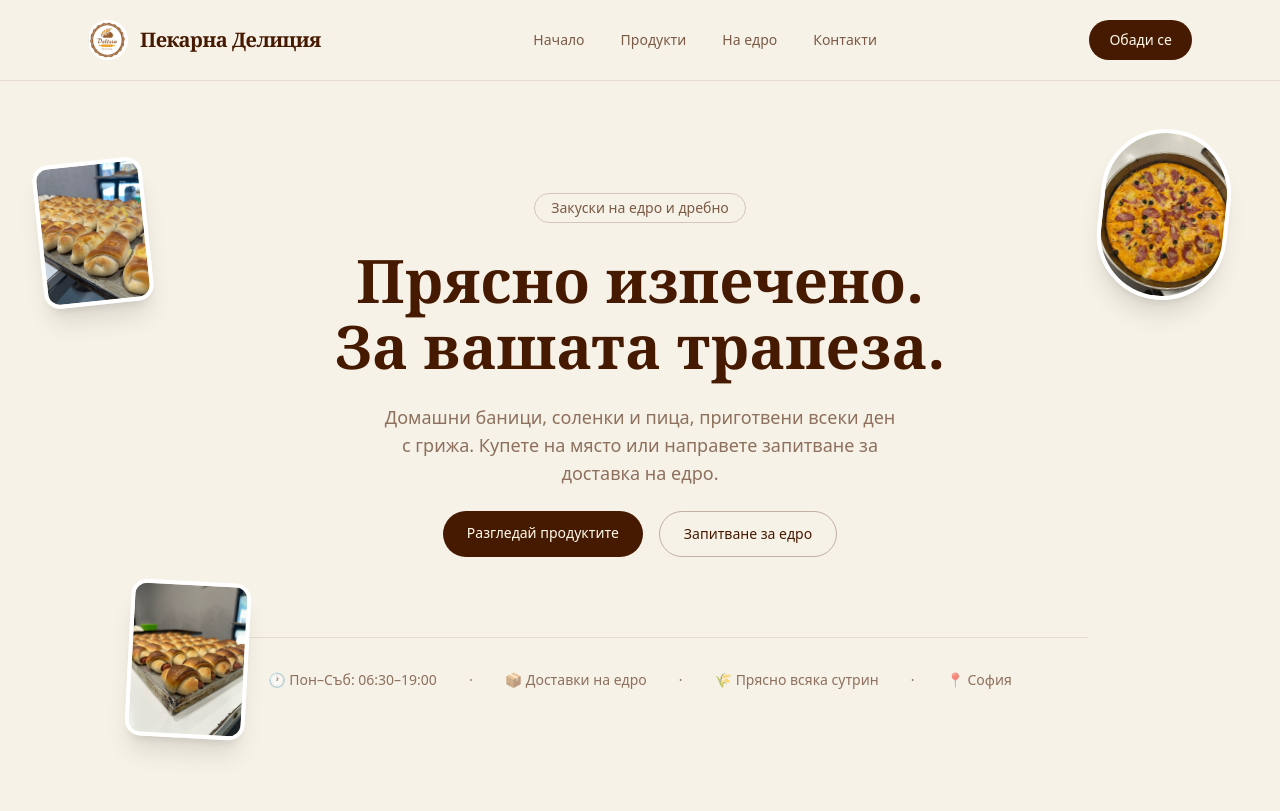
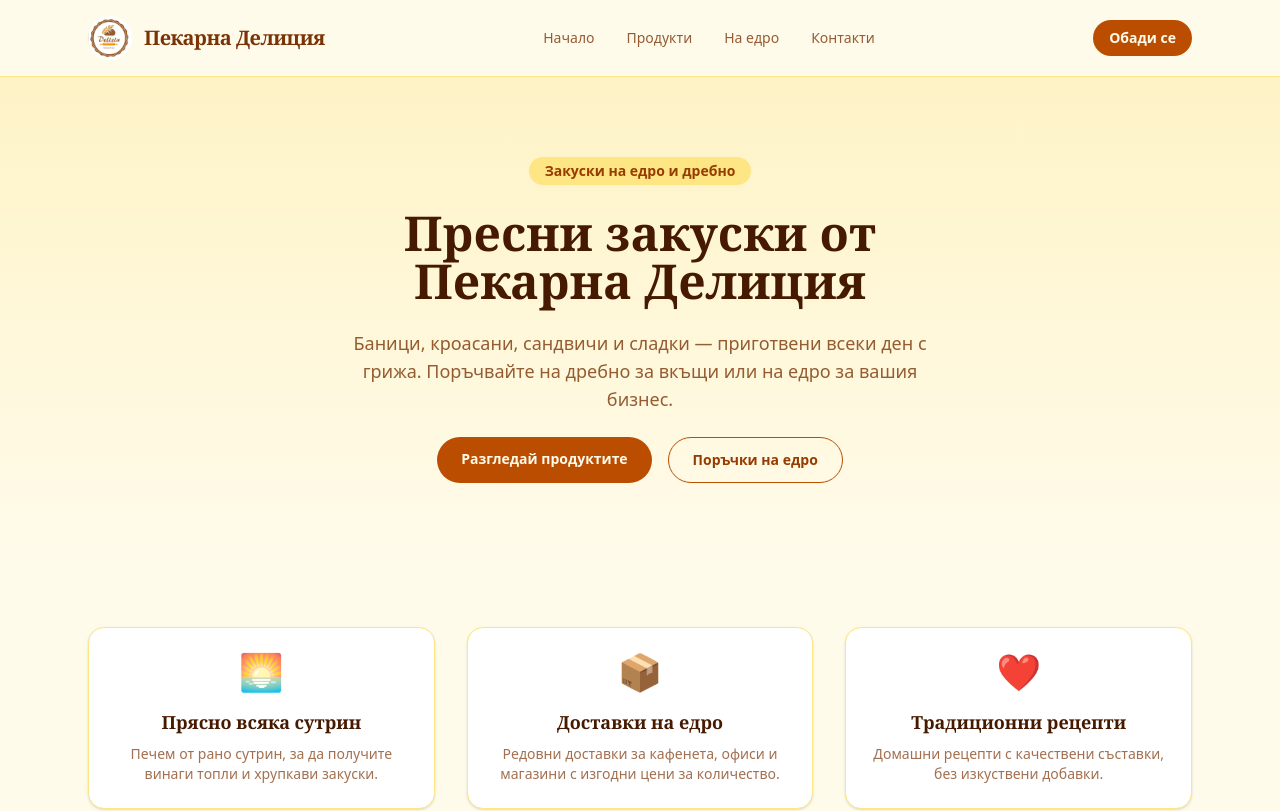
Before and after one commit to hkostadinov18-hub/my-project, a Next.js app: page / in a window 1280 px wide. Shown: the top 811 px of the page. Built offline with nearby package versions, Linux system fonts and the light colour scheme.

Commit message:
Revert "Redesign header and hero in editorial bakery style with floating product photos, inspired by BakeHub template"
This reverts commit 6c2a6ea16c6d0f090ce3336039b19ebae7b3ea73.

```diff
--- a/src/app/globals.css
+++ b/src/app/globals.css
@@ -1,8 +1,8 @@
 @import "tailwindcss";
 
 :root {
-  --background: #f7f2e7;
-  --foreground: #2b2015;
+  --background: #fffbeb;
+  --foreground: #451a03;
 }
 
 @theme inline {
--- a/src/app/page.tsx
+++ b/src/app/page.tsx
@@ -1,4 +1,3 @@
-import Image from "next/image";
 import Link from "next/link";
 import ProductCard from "@/components/ProductCard";
 import { products } from "@/data/products";
@@ -26,72 +25,32 @@ const features = [
 export default function Home() {
   return (
     <div>
-      <section className="relative overflow-hidden bg-[#f7f2e7] px-6 py-24 sm:py-28">
-        <div className="pointer-events-none absolute left-[3%] top-20 hidden -rotate-6 lg:block">
-          <Image
-            src="/products/solenka.jpg"
-            alt=""
-            width={110}
-            height={110}
-            className="rounded-2xl border-4 border-white object-cover shadow-xl"
-          />
-        </div>
-        <div className="pointer-events-none absolute right-[4%] top-12 hidden rotate-6 lg:block">
-          <Image
-            src="/products/pizza-parche.jpg"
-            alt=""
-            width={130}
-            height={130}
-            className="rounded-full border-4 border-white object-cover shadow-xl"
-          />
-        </div>
-        <div className="pointer-events-none absolute bottom-16 left-[10%] hidden rotate-3 xl:block">
-          <Image
-            src="/products/krenvirshka.jpg"
-            alt=""
-            width={120}
-            height={90}
-            className="rounded-2xl border-4 border-white object-cover shadow-xl"
-          />
-        </div>
-
-        <div className="relative z-10 mx-auto flex max-w-2xl flex-col items-center gap-6 text-center">
-          <span className="rounded-full border border-amber-950/20 px-4 py-1 text-sm font-medium text-amber-950/70">
+      <section className="bg-gradient-to-b from-amber-100 to-amber-50 px-6 py-20">
+        <div className="mx-auto flex max-w-6xl flex-col items-center gap-6 text-center">
+          <span className="rounded-full bg-amber-200 px-4 py-1 text-sm font-semibold text-amber-800">
             Закуски на едро и дребно
           </span>
-          <h1 className="font-serif text-5xl font-semibold leading-[1.1] text-amber-950 sm:text-6xl">
-            Прясно изпечено.
-            <br />
-            За вашата трапеза.
+          <h1 className="max-w-2xl font-serif text-4xl font-bold text-amber-950 sm:text-5xl">
+            Пресни закуски от Пекарна Делиция
           </h1>
-          <p className="max-w-lg text-lg text-amber-950/60">
-            Домашни баници, соленки и пица, приготвени всеки ден с грижа.
-            Купете на място или направете запитване за доставка на едро.
+          <p className="max-w-xl text-lg text-amber-900/80">
+            Баници, кроасани, сандвичи и сладки — приготвени всеки ден с грижа.
+            Поръчвайте на дребно за вкъщи или на едро за вашия бизнес.
           </p>
           <div className="flex flex-col gap-4 sm:flex-row">
             <Link
               href="/catalog"
-              className="rounded-full bg-amber-950 px-6 py-3 text-sm font-medium text-amber-50 transition-colors hover:bg-amber-900"
+              className="rounded-full bg-amber-700 px-6 py-3 text-sm font-semibold text-amber-50 transition-colors hover:bg-amber-800"
             >
               Разгледай продуктите
             </Link>
             <Link
               href="/wholesale"
-              className="rounded-full border border-amber-950/30 px-6 py-3 text-sm font-medium text-amber-950 transition-colors hover:bg-amber-950/5"
+              className="rounded-full border border-amber-700 px-6 py-3 text-sm font-semibold text-amber-800 transition-colors hover:bg-amber-100"
             >
-              Запитване за едро
+              Поръчки на едро
             </Link>
           </div>
-        </div>
-
-        <div className="mx-auto mt-20 flex max-w-4xl flex-wrap items-center justify-center gap-x-8 gap-y-3 border-t border-amber-950/10 pt-8 text-sm text-amber-950/60">
-          <span>🕐 Пон–Съб: 06:30–19:00</span>
-          <span className="hidden sm:inline">·</span>
-          <span>📦 Доставки на едро</span>
-          <span className="hidden sm:inline">·</span>
-          <span>🌾 Прясно всяка сутрин</span>
-          <span className="hidden sm:inline">·</span>
-          <span>📍 София</span>
         </div>
       </section>
 
--- a/src/components/Header.tsx
+++ b/src/components/Header.tsx
@@ -10,27 +10,27 @@ const navLinks = [
 
 export default function Header() {
   return (
-    <header className="sticky top-0 z-50 border-b border-amber-900/10 bg-[#f7f2e7]/90 backdrop-blur">
-      <div className="mx-auto flex max-w-6xl items-center justify-between px-6 py-5">
+    <header className="sticky top-0 z-50 border-b border-amber-200 bg-amber-50/90 backdrop-blur">
+      <div className="mx-auto flex max-w-6xl items-center justify-between px-6 py-4">
         <Link href="/" className="flex items-center gap-3">
           <Image
             src="/logo.png"
             alt="Пекарна Делиция"
-            width={40}
-            height={40}
+            width={44}
+            height={44}
             className="rounded-full"
             priority
           />
-          <span className="font-serif text-xl font-semibold tracking-tight text-amber-950">
+          <span className="font-serif text-xl font-bold tracking-tight text-amber-900">
             Пекарна Делиция
           </span>
         </Link>
-        <nav className="hidden gap-9 sm:flex">
+        <nav className="hidden gap-8 sm:flex">
           {navLinks.map((link) => (
             <Link
               key={link.href}
               href={link.href}
-              className="text-sm text-amber-950/70 transition-colors hover:text-amber-950"
+              className="text-sm font-medium text-amber-900/80 transition-colors hover:text-amber-700"
             >
               {link.label}
             </Link>
@@ -38,17 +38,17 @@ export default function Header() {
         </nav>
         <a
           href="tel:+359888000000"
-          className="hidden items-center gap-1.5 rounded-full bg-amber-950 px-5 py-2.5 text-sm font-medium text-amber-50 transition-colors hover:bg-amber-900 sm:inline-flex"
+          className="hidden rounded-full bg-amber-700 px-4 py-2 text-sm font-semibold text-amber-50 transition-colors hover:bg-amber-800 sm:inline-block"
         >
           Обади се
         </a>
       </div>
-      <nav className="flex justify-center gap-6 border-t border-amber-900/10 bg-[#f7f2e7] py-2 sm:hidden">
+      <nav className="flex justify-center gap-6 border-t border-amber-200 bg-amber-50 py-2 sm:hidden">
         {navLinks.map((link) => (
           <Link
             key={link.href}
             href={link.href}
-            className="text-xs font-medium text-amber-950/70 hover:text-amber-950"
+            className="text-xs font-medium text-amber-900/80 hover:text-amber-700"
           >
             {link.label}
           </Link>
```
